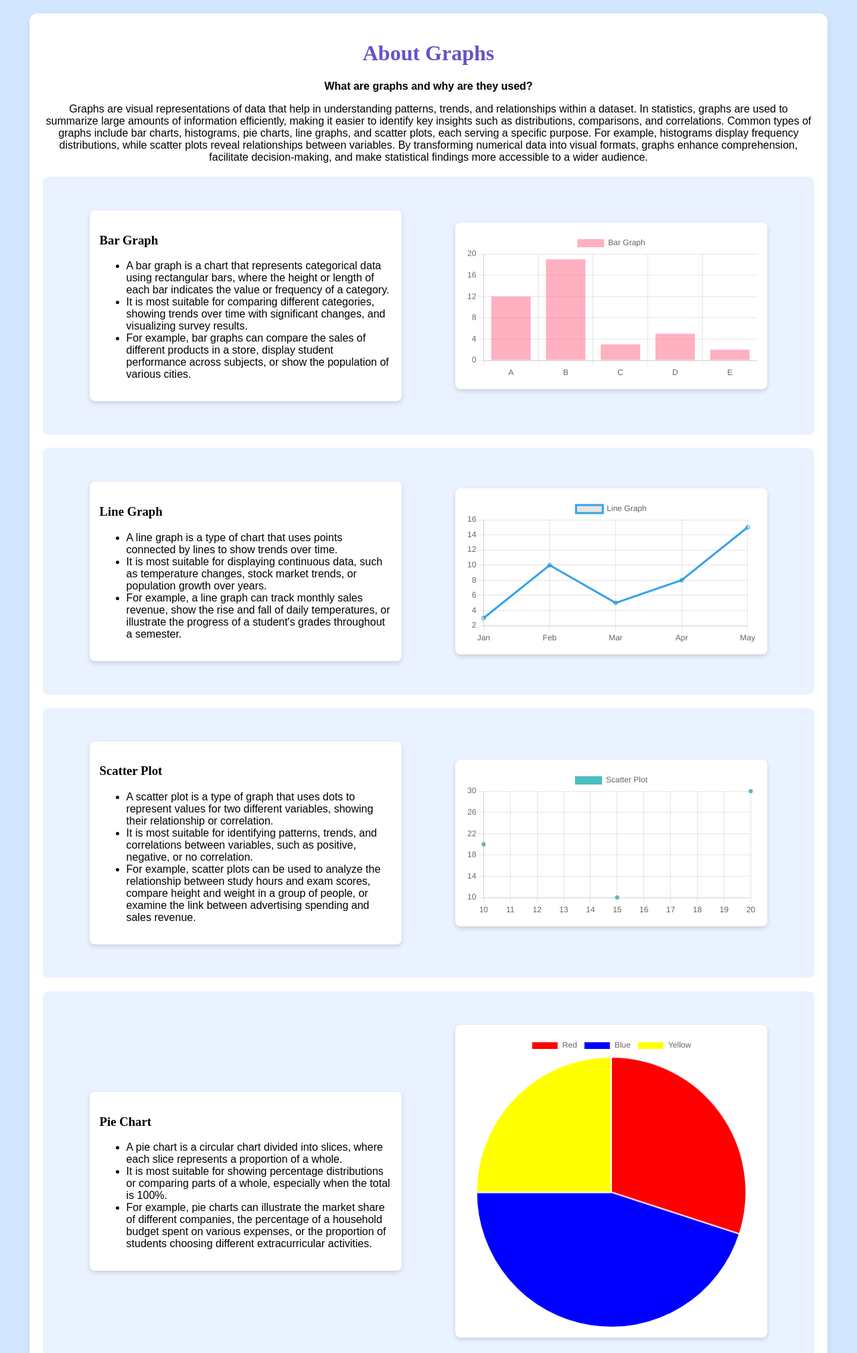
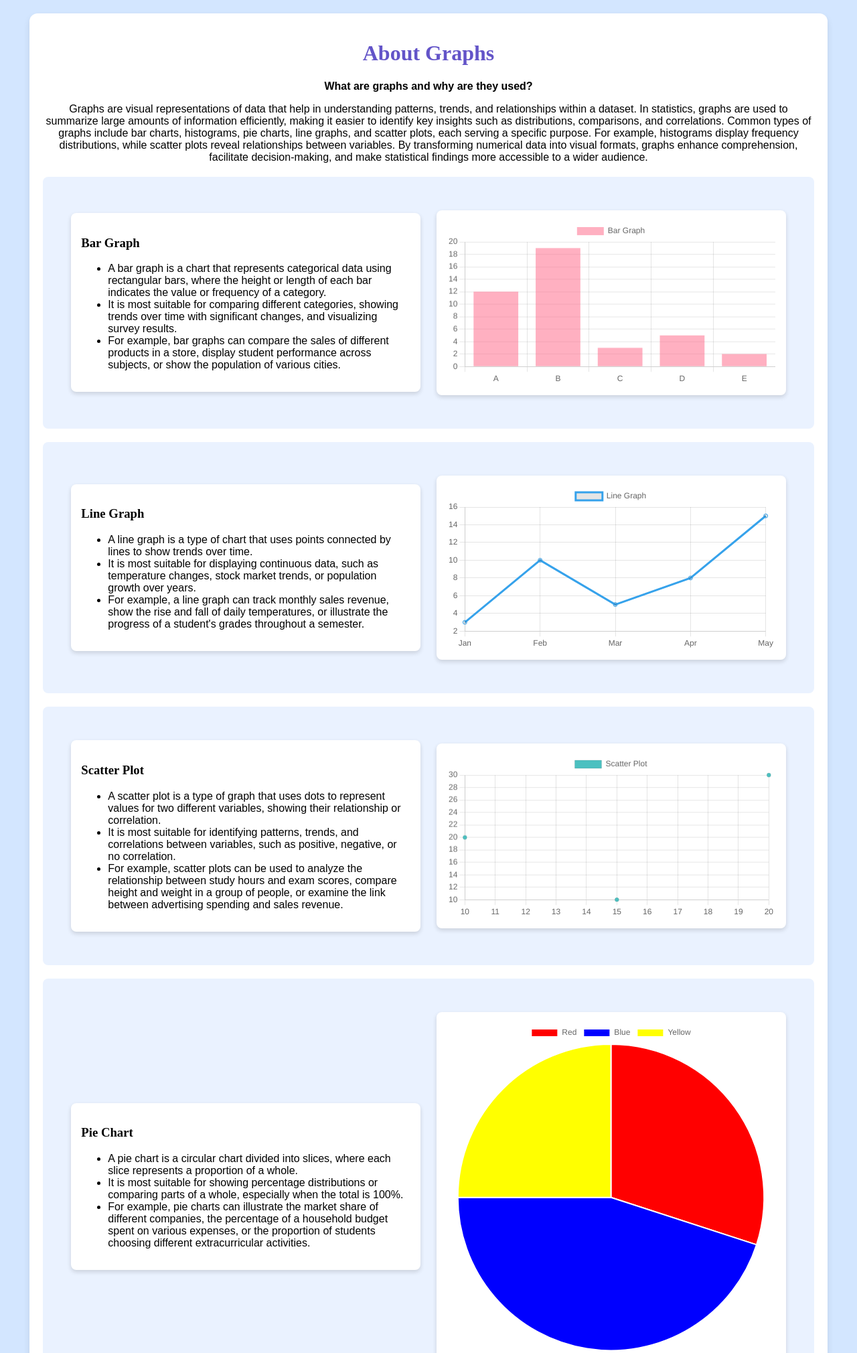
Before and after one commit to Sneha-a10/Data-visualization-dashboard, a Flask app: page /about_graphs in a window 1280 px wide. Shown: the top 2020 px of the page at 67% size. Run offline with Flask 3, Linux system fonts and the light colour scheme; parts of the project's set-up code (start-up, migrations or seed data) failed here and were passed over.

Commit message:
about_graphs

```diff
--- a/templates/about_graphs.html
+++ b/templates/about_graphs.html
@@ -236,7 +236,7 @@
             padding: 15px;
             border-radius: 8px;
             box-shadow: 0 3px 6px rgba(20, 19, 19, 0.15);
-            width: 40%;
+            width: 45%;
             min-width: 300px;
             text-align: left;
         }
```
